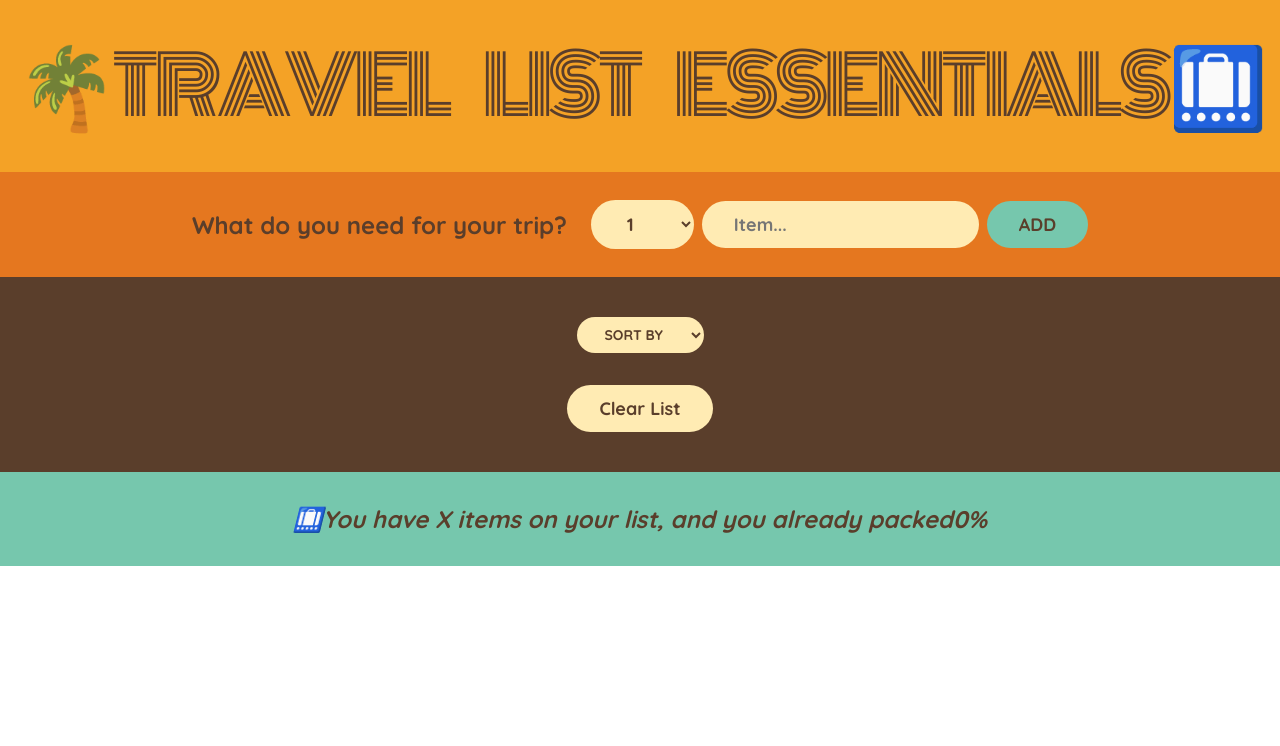
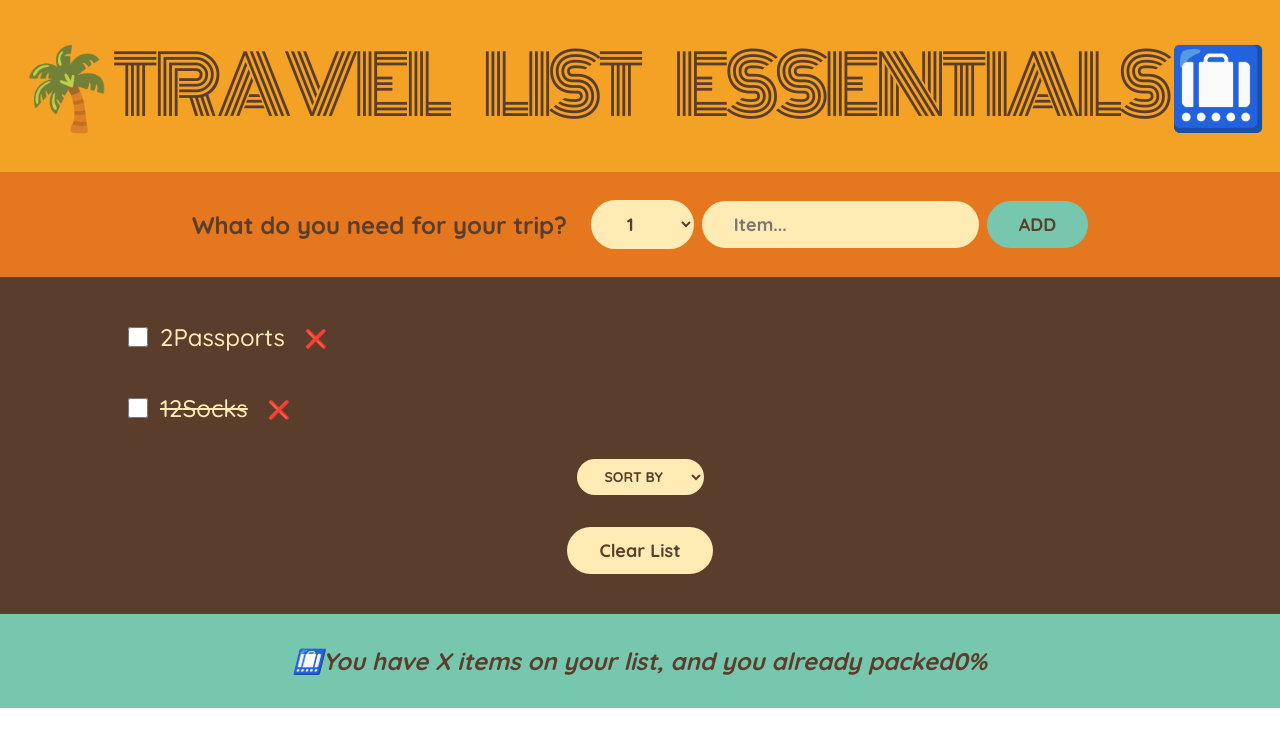
Before and after one commit to AlexStraton/Travel-list, a React (Create React App) app: page / in a window 1280 px wide. Shown: the top 746 px of the page. Built offline with nearby package versions, Linux system fonts and the light colour scheme.

Commit message:
added a list of default items in the packingList component with a checkbox and delete button

```diff
--- a/src/components/PackingList.jsx
+++ b/src/components/PackingList.jsx
@@ -1,6 +1,27 @@
+const initialItems = [
+  { id: 1, description: "Passports", quantity: 2, packed: false },
+  { id: 2, description: "Socks", quantity: 12, packed: true },
+];
+
 export default function PackingList() {
   return (
     <div className='list'>
+      {initialItems.map((item) => {
+        return (
+          <ul>
+            <li key={item.id}>
+              <input type='checkbox' />
+              <span
+                style={item.packed ? { textDecoration: "line-through" } : {}}>
+                {item.quantity}
+                {item.description}
+              </span>
+              <button>❌</button>
+            </li>
+          </ul>
+        );
+      })}
+
       <select>
         <option value='1'>Sort by</option>
         <option value='2'>Sort by</option>
--- a/src/index.css
+++ b/src/index.css
@@ -83,6 +83,7 @@ input {
   padding: 4rem 0;
 
   display: flex;
+
   justify-content: space-between;
   flex-direction: column;
   gap: 3.2rem;
@@ -101,8 +102,7 @@ input {
 .list ul {
   list-style: none;
   width: 80%;
-  overflow: scroll;
-
+  /* overflow: scroll; */
   display: grid;
   grid-template-columns: repeat(auto-fit, minmax(250px, 1fr));
   gap: 1.2rem;
```
